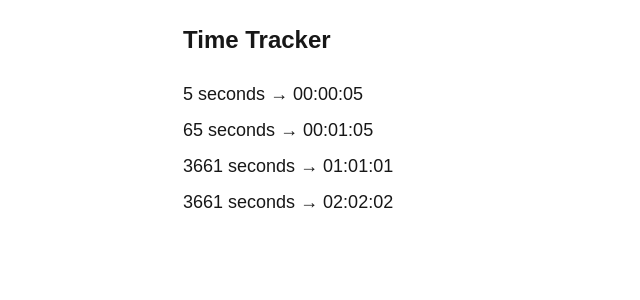
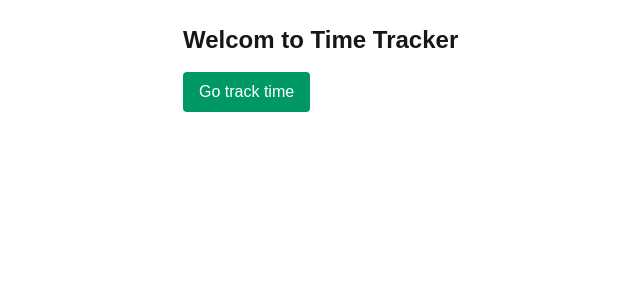
Before and after one commit to ledlkarel/time-tracker, a Next.js app: page / in a window 1280 px wide. Shown: the top 300 px of the page, without its empty margins (193-833 px from the left). Built offline with nearby package versions, Linux system fonts and the light colour scheme.

Commit message:
added link from landing page and dispaly time line even if no entries

```diff
--- a/app/page.tsx
+++ b/app/page.tsx
@@ -1,15 +1,15 @@
-import {formatDuration} from "@/lib/time";
+import Link from "next/link";
 
 export default function Home() {
   return (
     <main className="mx-auto max-w-xl p-6">
-      <h1 className="text-2xl font-semibold">Time Tracker</h1>
-      <div className="mt-6 space-y-2 text-lg">
-        <p>5 seconds → {formatDuration(5)}</p>
-        <p>65 seconds → {formatDuration(65)}</p>
-        <p>3661 seconds → {formatDuration(3661)}</p>
-        <p>3661 seconds → {formatDuration(7322)}</p>
-      </div>
+      <h1 className="text-2xl font-semibold">Welcom to Time Tracker</h1>
+      <Link
+        href="/timer"
+        className="mt-4 inline-block rounded bg-emerald-600 px-4 py-2 font-medium text-white"
+      >
+        Go track time
+      </Link>
     </main>
   );
 }
--- a/app/timer/DayTimeLine.tsx
+++ b/app/timer/DayTimeLine.tsx
@@ -32,7 +32,7 @@ export function DayTimeline({ selectedDate, entries }: DayTimelineProps) {
                     startedAt: entry.startedAt,
                     endedAt: entry.endedAt,
                     durationSeconds,
-                    taskName : entry.taskName
+                    taskName: entry.taskName
                 };
             })
             .sort((a, b) => a.top - b.top);
@@ -41,9 +41,6 @@ export function DayTimeline({ selectedDate, entries }: DayTimelineProps) {
     return (
         <section className="mt-6">
             <h2 className="text-lg font-semibold">Day timeline for {selectedDate}</h2>
-            {entries.length === 0 ? (
-                <p className="mt-2 text-sm text-neutral-600">No entries yet for this day.</p>
-            ) : (
             <div className="mt-3 rounded-lg border border-neutral-200 bg-white">
                 <div className="max-h-[34rem] overflow-y-auto p-3">
                     <div className="relative" style={{ height: timelineHeight }}>
@@ -59,7 +56,10 @@ export function DayTimeline({ selectedDate, entries }: DayTimelineProps) {
                             </div>
                         ))}
                         <div className="absolute inset-y-0 left-16 right-0">
-                                {timelineSegments.map((entry) => (
+                            {timelineSegments.length === 0 ? (
+                                <p className="mt-2 text-sm text-neutral-500">No entries yet for this day.</p>
+                            ) : (
+                                timelineSegments.map((entry) => (
                                     <article
                                         key={entry.id}
                                         className="absolute left-2 right-3 rounded-md border border-blue-200 bg-blue-100 px-3 py-2 text-sm"
@@ -79,16 +79,14 @@ export function DayTimeline({ selectedDate, entries }: DayTimelineProps) {
                                                 })
                                                 : "Running"}
                                         </p>
-                                        <p className="text-xs text-blue-800">
-                                            {formatDuration(entry.durationSeconds)}
-                                        </p>
+                                        <p className="text-xs text-blue-800">{formatDuration(entry.durationSeconds)}</p>
                                     </article>
-                                ))}
+                                ))
+                            )}
                         </div>
                     </div>
                 </div>
             </div>
-            )}
         </section>
     );
 }
```
Lines whose indentation alone changed are shown as unchanged.
